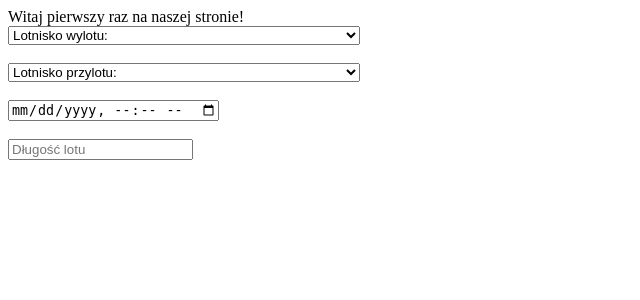
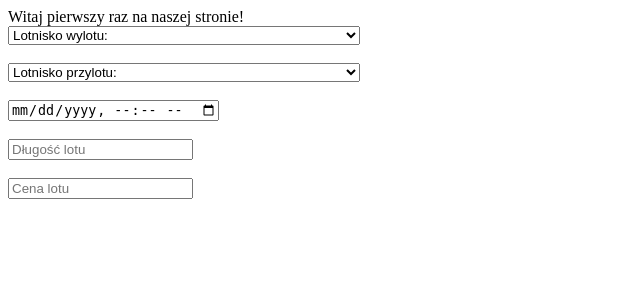
Before and after one commit to JTrojak19/Biletylotnicze, a PHP site: page / in a window 1280 px wide. Shown: the top 300 px of the page, without its empty margins (0-640 px from the left). Run offline with PHP 8.4, Linux system fonts and the light colour scheme.

Commit message:
Add price

```diff
--- a/Warsztaty/flights/includes/form.php
+++ b/Warsztaty/flights/includes/form.php
@@ -37,6 +37,9 @@ include "airports.php";
             <br>
             <br>
             <input type="number" name="length" placeholder="Długość lotu" min="0" step="1">
+            <br>
+            <br>
+            <input type="number" name="price" placeholder="Cena lotu" min="0" step="0.01">
         </form>
     </body>
 </html>
```
